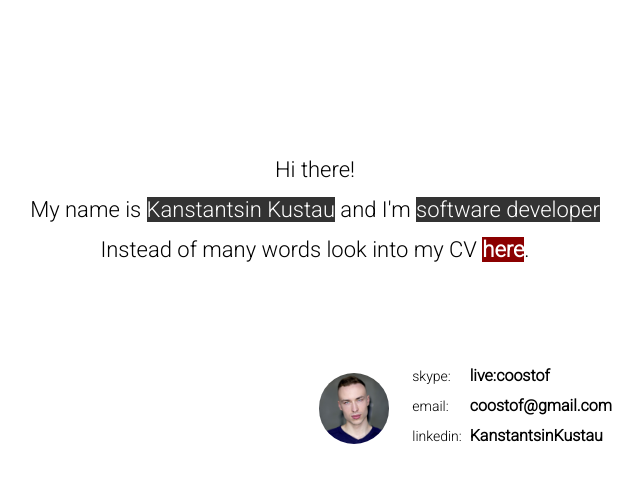
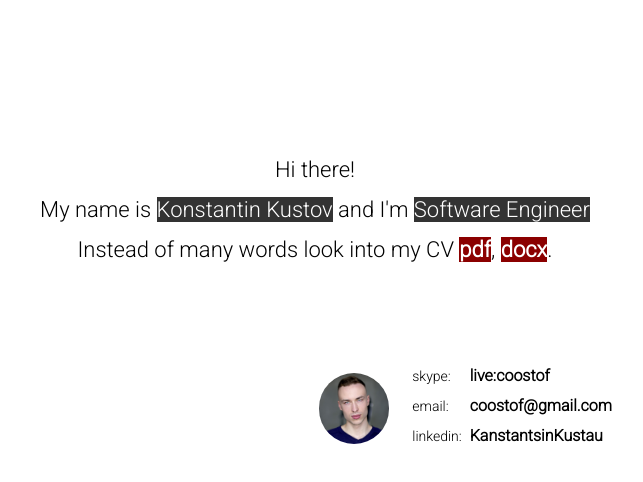
Before and after one commit to CoOstOFF/kustov-CIS, a plain HTML site: page index.html in a window 1280 px wide. Shown: the whole page, without its empty margins (325-968 px from the left). Drawn offline with Linux system fonts and the light colour scheme.

Commit message:
some fixes, docx format was added

```diff
--- a/index.html
+++ b/index.html
@@ -2,7 +2,7 @@
 <html>
 	<head>
 		<meta charset="utf-8">
-		<title>Kanstantsin Kustau | Curriculum Vitae</title>
+		<title>Konstantin Kustov | Curriculum Vitae</title>
 		<link href='https://fonts.googleapis.com/css?family=Roboto:300,300italic' rel='stylesheet' type='text/css'>
 		<link rel="stylesheet" href="style.css">
 		<link rel="icon" type="image/jpeg" href="kustau.png" />
@@ -11,8 +11,9 @@
 		<div class="content">
 			<div class="intro">
 				<span>Hi there!</span><br/>
-				<span>My name is <span class="highlight">Kanstantsin Kustau</span> and I'm <span class="highlight">software developer</span></span><br/>
-				<span>Instead of many words look into my CV <a href="https://github.com/CoOstOFF/kustau-CIS/raw/master/docs/Android_Engineer_Kanstantsin_Kustau_CV.pdf"><span class="highlight-red">here</span></a>.</span>
+				<span>My name is <span class="highlight">Konstantin Kustov</span> and I'm <span class="highlight">Software Engineer</span></span><br/>
+				<span>Instead of many words look into my CV <a href="https://github.com/CoOstOFF//coostoff.github.io/raw/master/docs/Android_Engineer_Kanstantsin_Kustau_CV.pdf"><span class="highlight-red">pdf</span></a>, </span>
+				<span> <a href="https://github.com/CoOstOFF//coostoff.github.io/raw/master/docs/Android_Engineer_Kanstantsin_Kustau_CV.DOCX"><span class="highlight-red">docx</span></a>.</span>
 			</div>
 			<table>
 				<tr>
```
Also changed, not shown: 3 other files.
